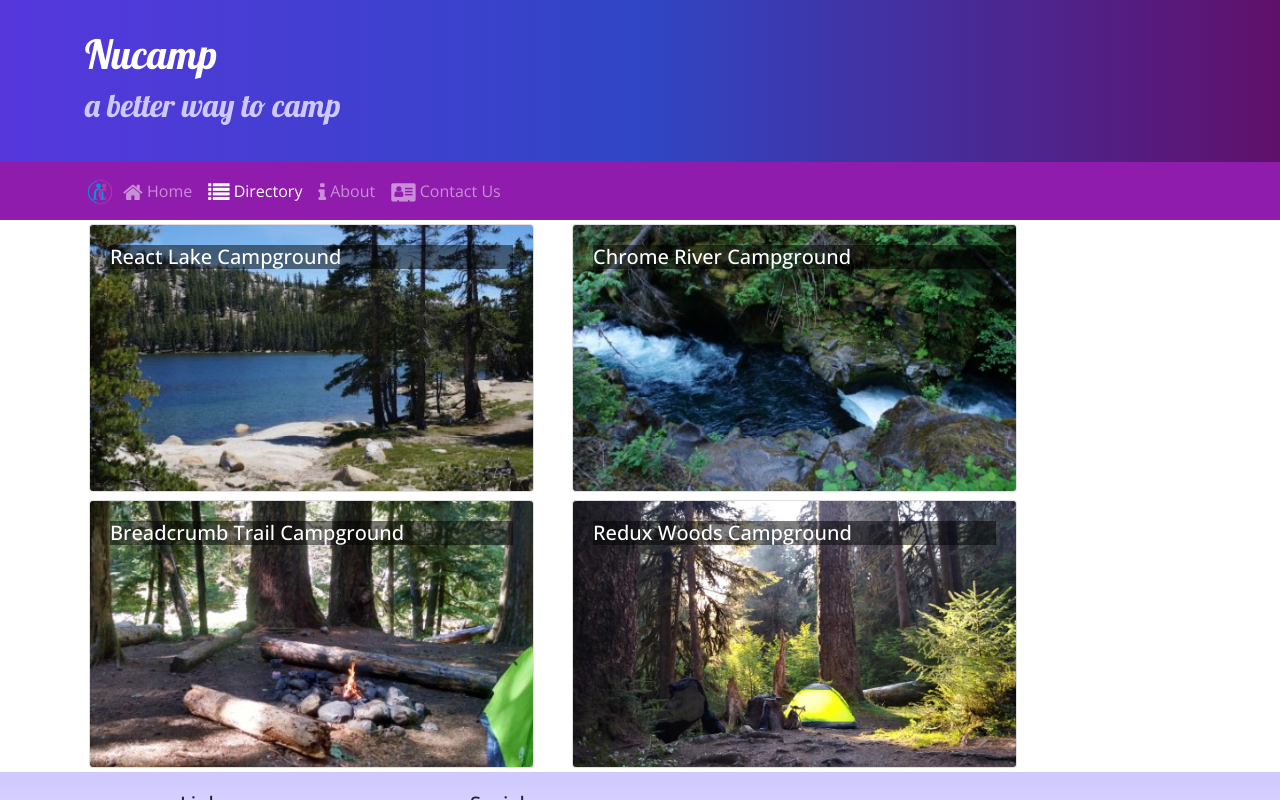
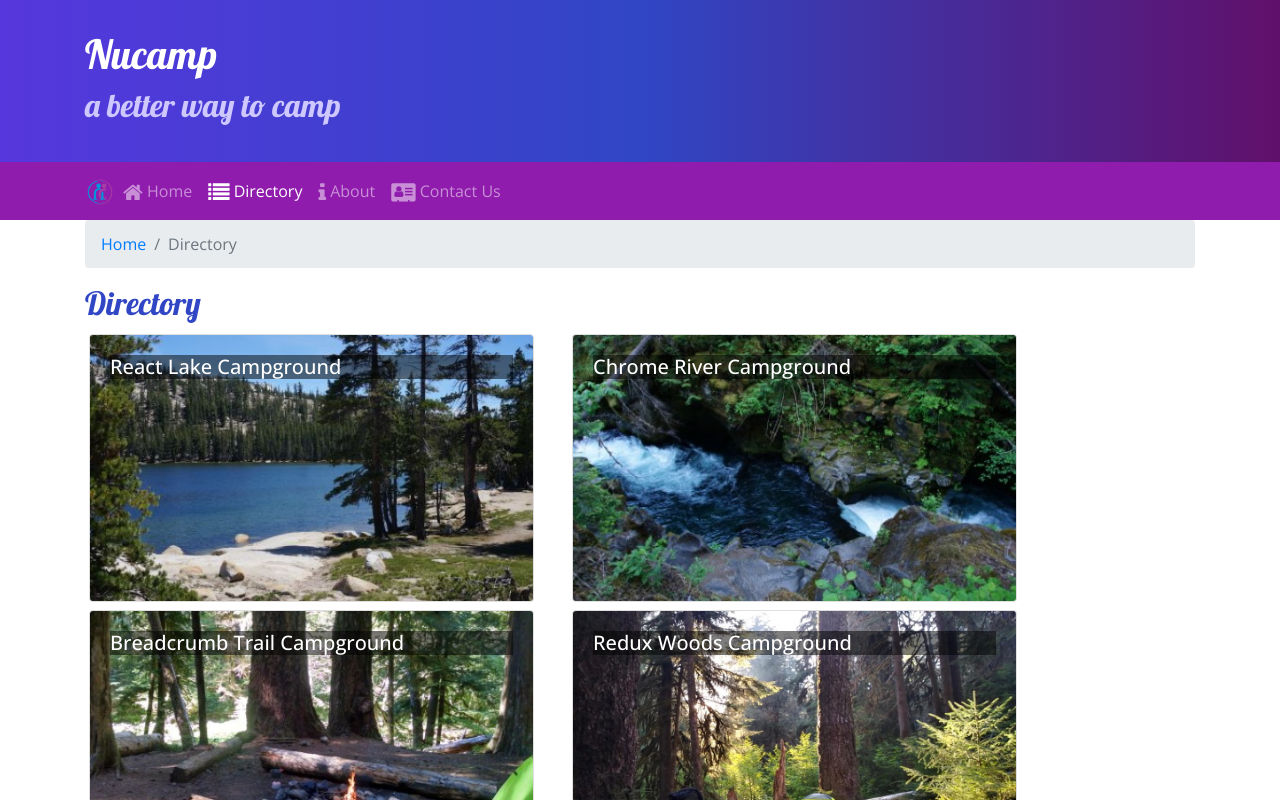
Before and after one commit to sophiemcgarity/nucamp-react, a React (Create React App) app: page /directory in a window 1280 px wide. Shown: the top 800 px of the page. Built offline with nearby package versions, Linux system fonts and the light colour scheme.

Commit message:
Breadcrumbs

```diff
--- a/src/components/CampsiteInfoComponent.js
+++ b/src/components/CampsiteInfoComponent.js
@@ -1,5 +1,6 @@
 import React from 'react';
-import { Card, CardImg, CardText, CardBody, CardTitle } from 'reactstrap';
+import { Card, CardImg, CardText, CardBody, CardTitle, Breadcrumb, BreadcrumbItem } from 'reactstrap';
+import { Link } from 'react-router-dom';
 
 
 function RenderCampsite({ campsite }) {
@@ -8,7 +9,6 @@
             <Card>
                 <CardImg top src={campsite.image} alt={campsite.name} />
                 <CardBody>
-                    <CardTitle>{campsite.name}</CardTitle>
                     <CardText>{campsite.description}</CardText>
                 </CardBody>
             </Card>
@@ -42,8 +42,18 @@
         return (
             <div className="container">
                 <div className="row">
+                    <div className="col">
+                        <Breadcrumb>
+                            <BreadcrumbItem><Link to="/directory">Directory</Link></BreadcrumbItem>
+        <BreadcrumbItem active>{props.campsite.name}</BreadcrumbItem>
+                        </Breadcrumb>
+                        <h2>{props.campsite.name}</h2>
+                        <hr />
+                    </div>
+                </div>
+                <div className="row">
                     <RenderCampsite campsite={props.campsite} />
-                    <RenderComments comments={props.campsite.comments} />
+                    <RenderComments comments={props.comments} />
                 </div>
             </div>
         )
--- a/src/components/ContactComponent.js
+++ b/src/components/ContactComponent.js
@@ -1,9 +1,16 @@
 import React from 'react';
+import { Breadcrumb, BreadcrumbItem } from 'reactstrap';
+import { Link } from 'react-router-dom';
+
 function Contact(props) {
     return (
         <div className="container">
             <div className="row">
                 <div className="col">
+                    <Breadcrumb>
+                        <BreadcrumbItem><Link to="/home">Home</Link></BreadcrumbItem>
+                        <BreadcrumbItem active>Contact Us</BreadcrumbItem>
+                    </Breadcrumb>
                     <h2>Contact Us</h2>
                     <hr />
                 </div>
--- a/src/components/DirectoryComponent.js
+++ b/src/components/DirectoryComponent.js
@@ -1,13 +1,16 @@
 import React from 'react';
-import { Card, CardImg, CardImgOverlay,  CardTitle } from 'reactstrap';
+import { Card, CardImg, CardImgOverlay,  CardTitle, Breadcrumb, BreadcrumbItem } from 'reactstrap';
+import { Link } from 'react-router-dom';
 
 function RenderDirectoryItem({campsite}) {
     return (
         <Card>
-            <CardImg width="100%" src={campsite.image} alt={campsite.name} />
-            <CardImgOverlay>
-                <CardTitle>{campsite.name}</CardTitle>
-            </CardImgOverlay>
+            <Link to={`/directory/${campsite.id}`}>
+                <CardImg width="100%" src={campsite.image} alt={campsite.name} />
+                <CardImgOverlay>
+                    <CardTitle>{campsite.name}</CardTitle>
+                </CardImgOverlay>
+            </Link>
         </Card>
     )
 }
@@ -25,6 +28,15 @@
         return (
             <div className="container">
                 <div className="row">
+                    <div className="col">
+                        <Breadcrumb>
+                            <BreadcrumbItem><Link to="/home">Home</Link></BreadcrumbItem>
+                            <BreadcrumbItem active>Directory</BreadcrumbItem>
+                        </Breadcrumb>
+                        <h2>Directory</h2>
+                    </div>
+                </div>
+                <div className="row">
                     {directory}
                 </div>
             </div>
--- a/src/components/MainComponent.js
+++ b/src/components/MainComponent.js
@@ -35,12 +35,22 @@
           );
       }
 
+      const CampsiteWithId = ({match}) => {
+          return (
+              <CampsiteInfo
+                campsite={this.state.campsites.filter(campsite => campsite.id === +match.params.campsiteId)[0]}
+                comments={this.state.comments.filter(comment => comment.campsiteId === +match.params.campsiteId)}
+            />
+          )
+      }
+
       return (
           <div>
               <Header />
               <Switch>
                     <Route path='/home' component={HomePage} />
                     <Route exact path='/directory' render={() => <Directory campsites={this.state.campsites} />} />
+                    <Route path='/directory/:campsiteId' component={CampsiteWithId} />
                     <Route exact path='/contactus' component={Contact} />
                     <Redirect to='/home' />
               </Switch>
```
